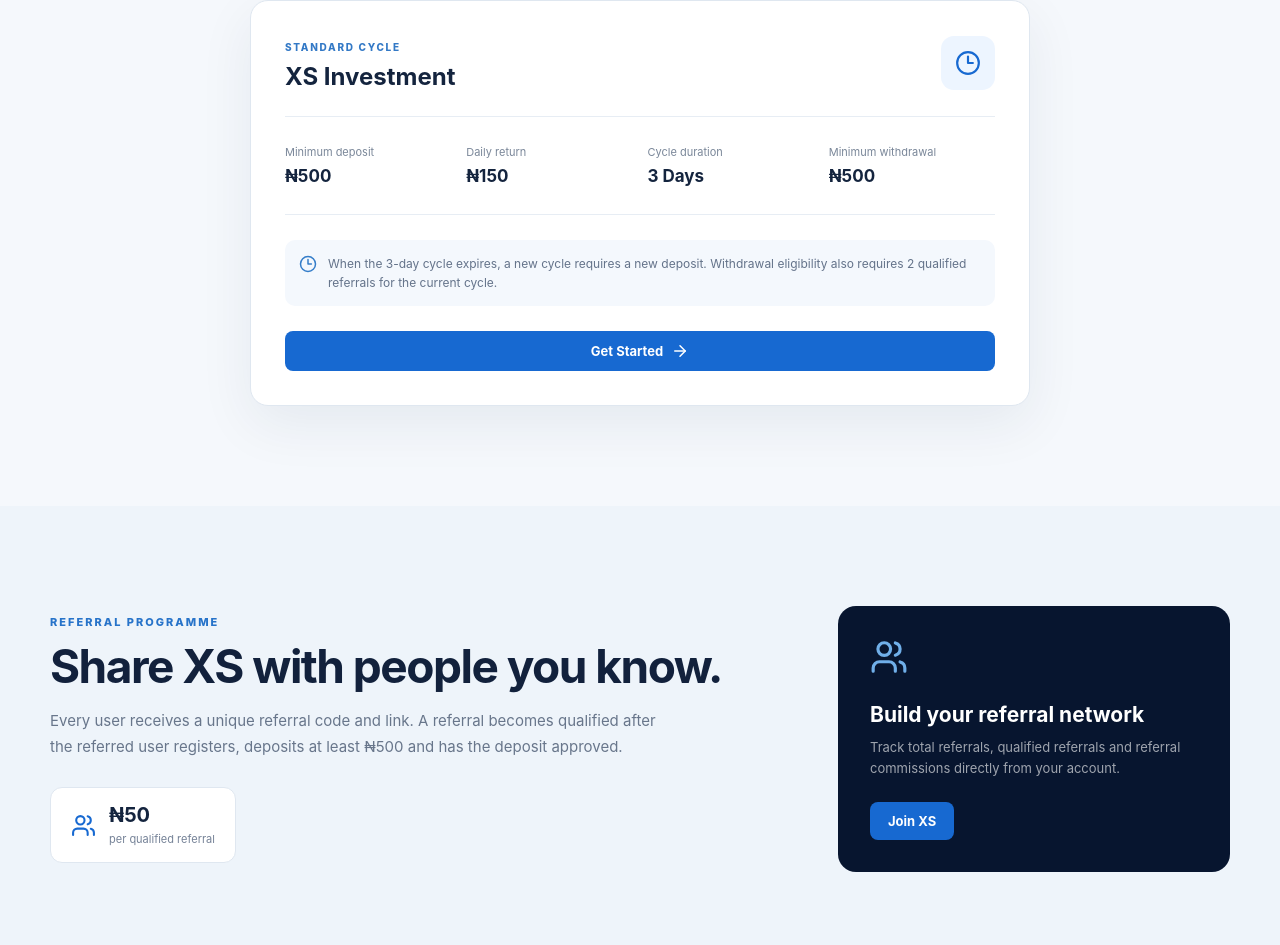
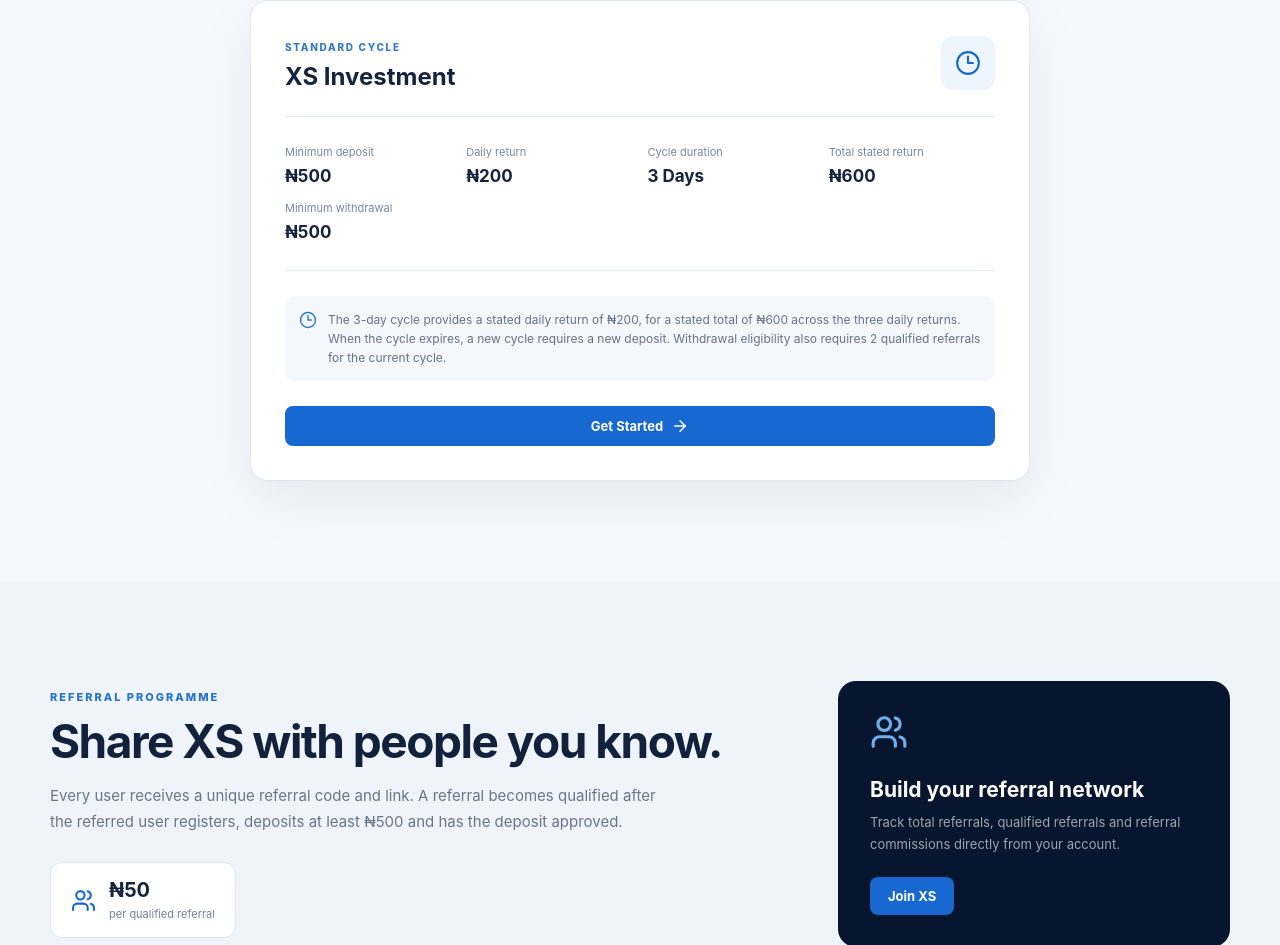
Before and after one commit to mys3kings/xs-financial-platform, a React (Vite) app: page / in a window 1280 px wide. Shown: the part 2167-3112 px from the top of the page. Built offline with nearby package versions, Linux system fonts and the light colour scheme.

Commit message:
Modify return values and enhance cycle note
Updated daily return and total stated return values, and revised cycle note for clarity.

```diff
--- a/src/Home.tsx
+++ b/src/Home.tsx
@@ -316,12 +316,17 @@ function HomePage() {
 
               <div>
                 <span>Daily return</span>
-                <strong>₦150</strong>
+                <strong>₦200</strong>
               </div>
 
               <div>
                 <span>Cycle duration</span>
                 <strong>3 Days</strong>
+              </div>
+
+              <div>
+                <span>Total stated return</span>
+                <strong>₦600</strong>
               </div>
 
               <div>
@@ -334,10 +339,12 @@ function HomePage() {
               <Clock3 size={18} />
 
               <p>
-                When the 3-day cycle expires, a new cycle
-                requires a new deposit. Withdrawal eligibility
-                also requires 2 qualified referrals for the
-                current cycle.
+                The 3-day cycle provides a stated daily return
+                of ₦200, for a stated total of ₦600 across the
+                three daily returns. When the cycle expires, a
+                new cycle requires a new deposit. Withdrawal
+                eligibility also requires 2 qualified referrals
+                for the current cycle.
               </p>
             </div>
 
```
